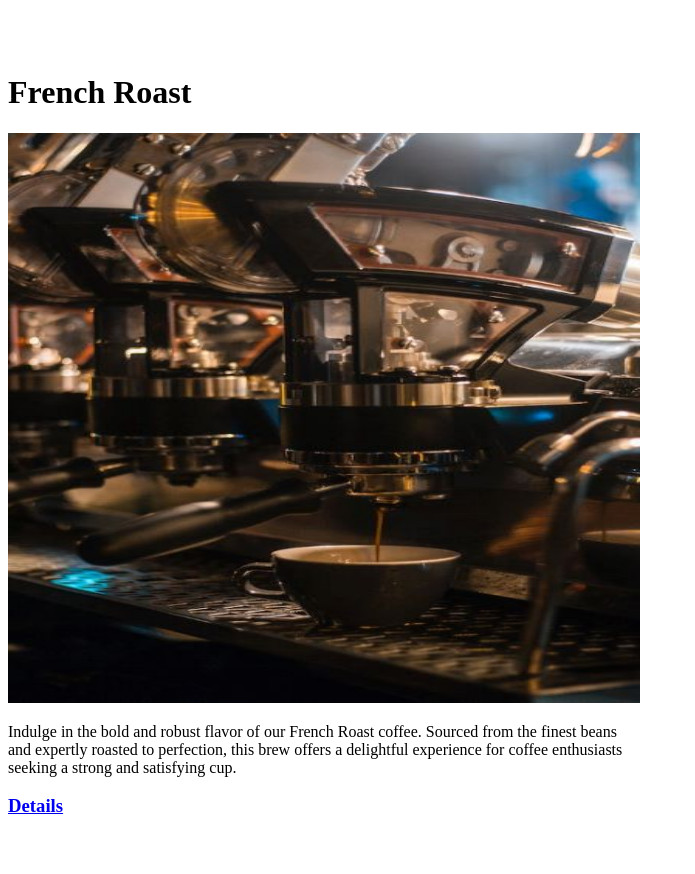
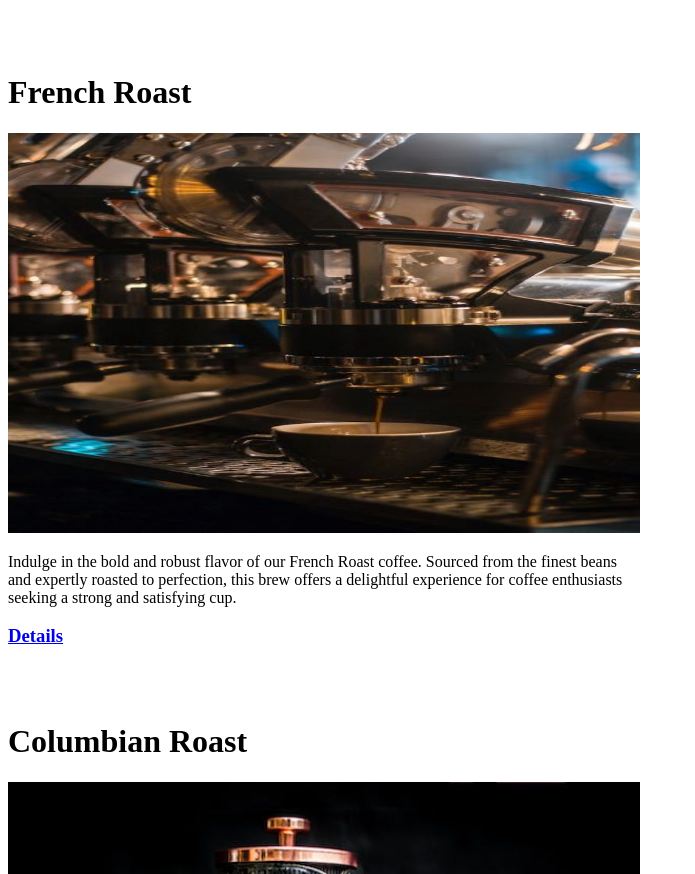
Before and after one commit to Umanahhope/commit, a plain HTML site: page index.html in a window 1280 px wide. Shown: the part 1926-2800 px from the top of the page, without its empty margins (0-695 px from the left). Drawn offline with Linux system fonts and the light colour scheme.

Commit message:
new commit

```diff
--- a/index.html
+++ b/index.html
@@ -25,7 +25,7 @@
 <h3><a href="https://www.pexels.com/photo/latte-art-cappuccino-cup-2013798/" target="_blank"> Details</a></h3>
 <br><br>
 <h1>French Roast</h1>
-<img src="./image folder/french roast main.jpeg" width="50%" height="570" alt=" french roast imag">
+<img src="./image folder/french roast main.jpeg" width="50%" height="400" alt=" french roast imag">
 <p style="width: 50%;">Indulge in the bold and robust flavor of our French Roast coffee. Sourced from the finest beans and expertly roasted to perfection, this brew offers a delightful experience for coffee enthusiasts seeking a strong and satisfying cup.</p>
 <h3><a href="https://www.pexels.com/photo/photo-of-coffee-machine-2899719/" target="_blank"> Details</a></h3>
 <br><br>
```
